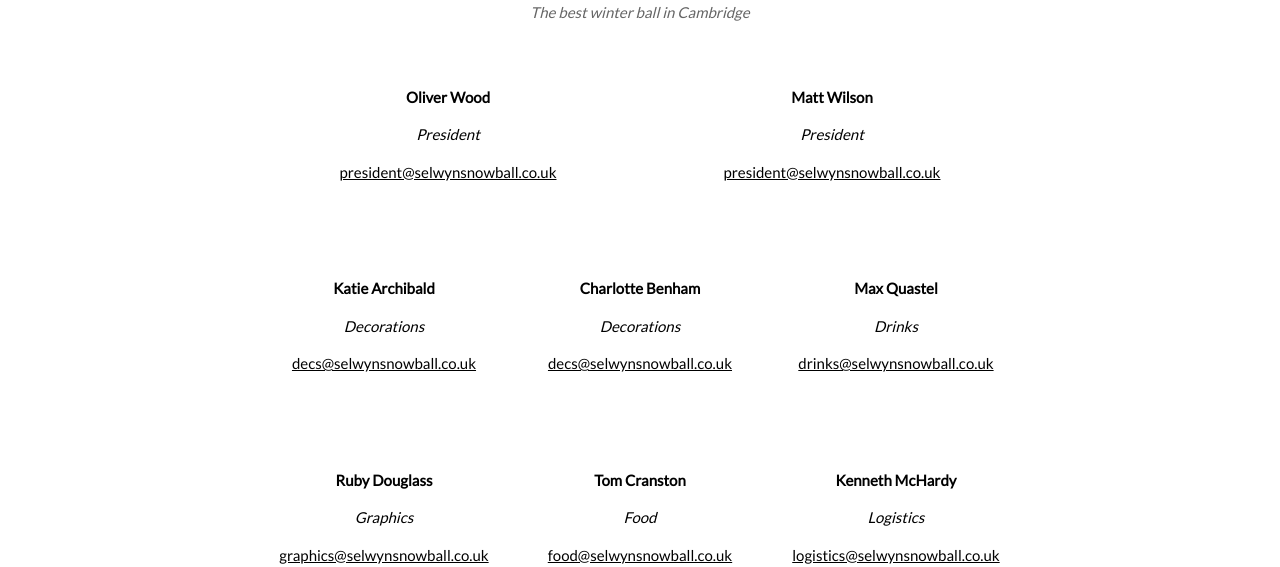
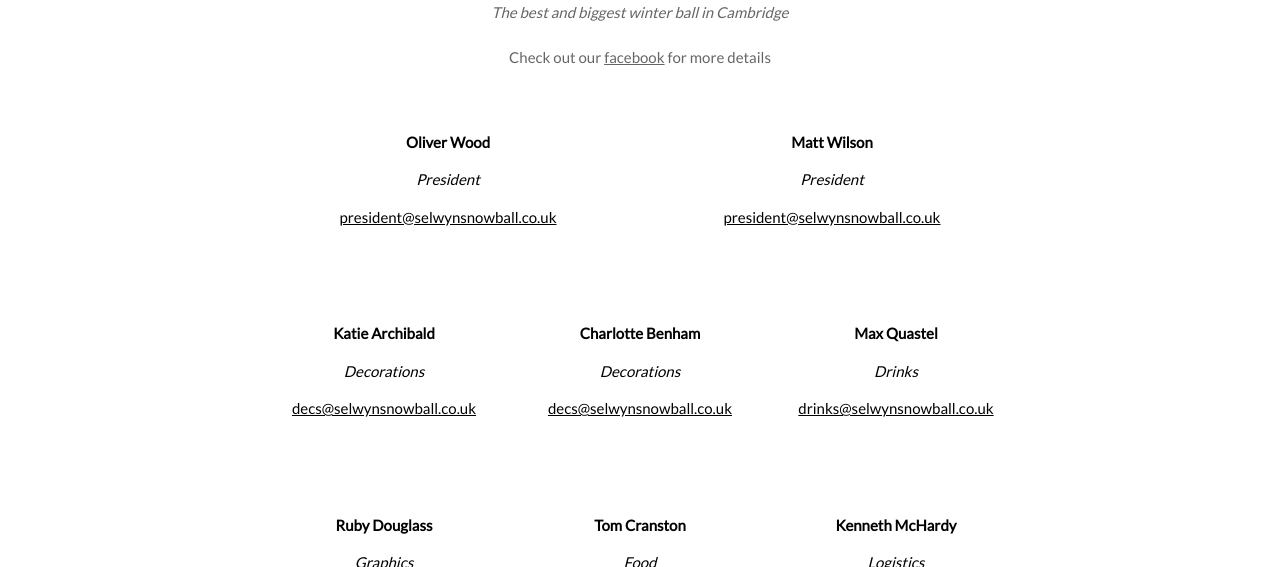
Before and after one commit to ollie299792458/Snowball-Website, a plain HTML site: page Taster/index.html in a window 1280 px wide. Shown: the part 533-1100 px from the top of the page. Drawn offline with nearby package versions, Linux system fonts and the light colour scheme.

Commit message:
Updated taster section

```diff
--- a/Taster/index.html
+++ b/Taster/index.html
@@ -33,7 +33,8 @@ body {font-family: "Lato", sans-serif}
   <!-- The Band Section -->
   <div class="w3-container w3-content w3-center w3-padding-64" style="max-width:800px" id="band">
     <h2 class="w3-wide">Selwyn Snowball</h2>
-    <p class="w3-opacity"><i>The best winter ball in Cambridge</i></p>
+    <p class="w3-opacity"><i>The best and biggest winter ball in Cambridge</i><br><br>
+    Check out our <a href="https://www.facebook.com/SelwynSnowball2016/">facebook</a> for more details</p>
     <p class="w3-justify">
     <div class="w3-row w3-padding-32">
       <div class="w3-half">
```
